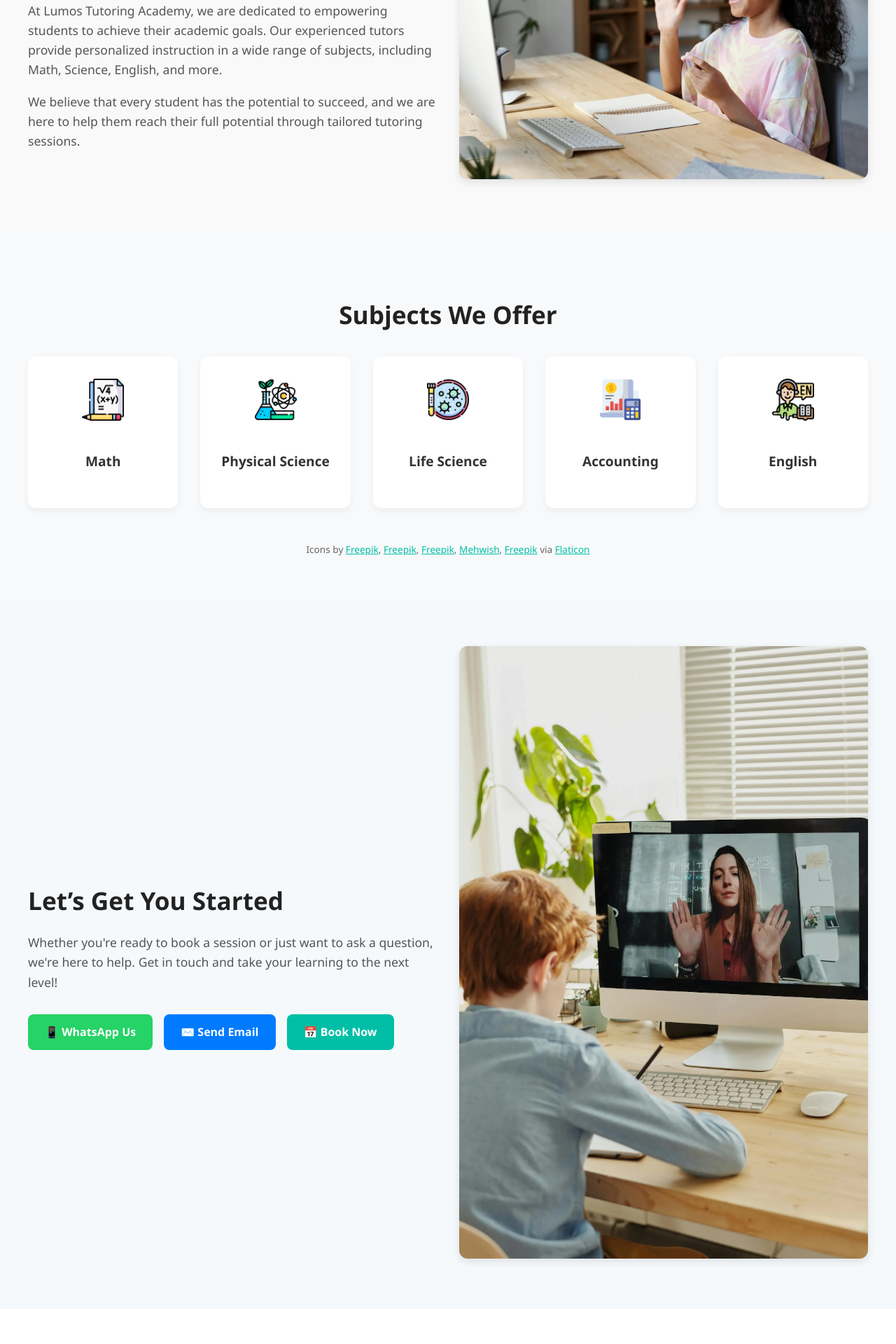
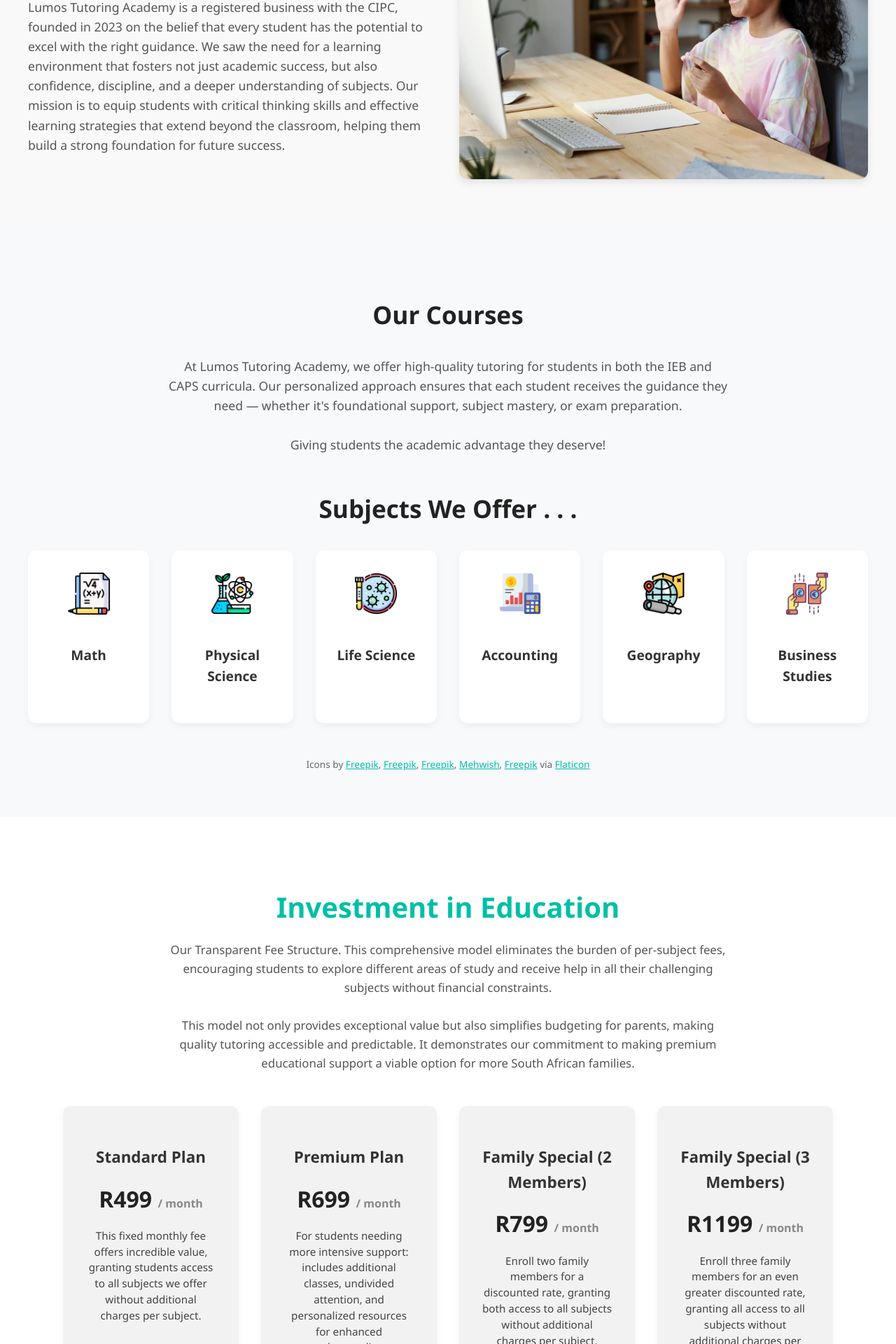
Before and after one commit to BaneleJerry/tutoring-website, a React (Create React App) app: page / in a window 1280 px wide. Shown: the part 1100-3020 px from the top of the page at 70% size. Before the commit the page ends 2970 px from the top, so only its background shows below. Built offline with nearby package versions, Linux system fonts and the light colour scheme.

Commit message:
add to sunjets and pricing

```diff
--- a/src/components/about us/about.jsx
+++ b/src/components/about us/about.jsx
@@ -9,17 +9,16 @@ const About = () => {
     <section className="section about-section">
       <div className="about-container">
         <div className="about-text">
-          <h2>About Us</h2>
+          <h2>Our Story</h2>
           <p>
-            At Lumos Tutoring Academy, we are dedicated to empowering students
-            to achieve their academic goals. Our experienced tutors provide
-            personalized instruction in a wide range of subjects, including
-            Math, Science, English, and more.
-          </p>
-          <p>
-            We believe that every student has the potential to succeed, and we
-            are here to help them reach their full potential through tailored
-            tutoring sessions.
+            Lumos Tutoring Academy is a registered business with the CIPC,
+            founded in 2023 on the belief that every student has the potential
+            to excel with the right guidance. We saw the need for a learning
+            environment that fosters not just academic success, but also
+            confidence, discipline, and a deeper understanding of subjects. Our
+            mission is to equip students with critical thinking skills and
+            effective learning strategies that extend beyond the classroom,
+            helping them build a strong foundation for future success.
           </p>
         </div>
         <div className="about-image">
--- /dev/null
+++ b/src/components/pricing/pricing.css
@@ -0,0 +1,67 @@
+.pricing-section {
+  background-color: #ffffff;
+  padding: 4rem 1rem;
+  text-align: center;
+}
+
+.pricing-container {
+  max-width: 1100px;
+  margin: 0 auto;
+}
+
+.pricing-container h2 {
+  font-size: 2.5rem;
+  color: #00bfa6;
+  margin-bottom: 1rem;
+}
+
+.pricing-intro {
+  font-size: 1.05rem;
+  color: #555;
+  max-width: 800px;
+  margin: 0 auto 3rem auto;
+  line-height: 1.6;
+}
+
+.pricing-grid {
+  display: grid;
+  grid-template-columns: repeat(auto-fit, minmax(240px, 1fr));
+  gap: 2rem;
+  margin-top: 2rem;
+}
+
+.pricing-card {
+  background-color: #f2f2f2;
+  border-radius: 12px;
+  padding: 2rem;
+  box-shadow: 0 4px 10px rgba(0, 0, 0, 0.06);
+  transition: transform 0.3s ease;
+}
+
+.pricing-card:hover {
+  transform: translateY(-5px);
+}
+
+.pricing-card h3 {
+  font-size: 1.4rem;
+  color: #333;
+  margin-bottom: 1rem;
+}
+
+.price {
+  font-size: 2rem;
+  color: #222;
+  font-weight: bold;
+  margin-bottom: 1rem;
+}
+
+.price span {
+  font-size: 1rem;
+  color: #888;
+}
+
+.pricing-card p {
+  font-size: 0.95rem;
+  color: #444;
+  line-height: 1.5;
+}
--- /dev/null
+++ b/src/components/pricing/pricing.jsx
@@ -0,0 +1,65 @@
+import React from "react";
+import "./pricing.css";
+
+const plans = [
+  {
+    title: "Standard Plan",
+    price: "R499",
+    description:
+      "This fixed monthly fee offers incredible value, granting students access to all subjects we offer without additional charges per subject.",
+  },
+  {
+    title: "Premium Plan",
+    price: "R699",
+    description:
+      "For students needing more intensive support: includes additional classes, undivided attention, and personalized resources for enhanced understanding.",
+  },
+  {
+    title: "Family Special (2 Members)",
+    price: "R799",
+    description:
+      "Enroll two family members for a discounted rate, granting both access to all subjects without additional charges per subject.",
+  },
+  {
+    title: "Family Special (3 Members)",
+    price: "R1199",
+    description:
+      "Enroll three family members for an even greater discounted rate, granting all access to all subjects without additional charges per subject.",
+  },
+];
+
+const Pricing = () => {
+  return (
+    <section className="pricing-section">
+      <div className="pricing-container">
+        <h2>Investment in Education</h2>
+        <p className="pricing-intro">
+          Our Transparent Fee Structure. This comprehensive model eliminates the
+          burden of per-subject fees, encouraging students to explore different
+          areas of study and receive help in all their challenging subjects
+          without financial constraints.
+          <br />
+          <br />
+          This model not only provides exceptional value but also simplifies
+          budgeting for parents, making quality tutoring accessible and
+          predictable. It demonstrates our commitment to making premium
+          educational support a viable option for more South African families.
+        </p>
+
+        <div className="pricing-grid">
+          {plans.map((plan, index) => (
+            <div className="pricing-card" key={index}>
+              <h3>{plan.title}</h3>
+              <div className="price">
+                {plan.price} <span>/ month</span>
+              </div>
+              <p>{plan.description}</p>
+            </div>
+          ))}
+        </div>
+      </div>
+    </section>
+  );
+};
+
+export default Pricing;
--- a/src/components/subjects/subjects.css
+++ b/src/components/subjects/subjects.css
@@ -13,6 +13,13 @@
   font-size: 2.2rem;
   margin-bottom: 2rem;
   color: #222;
+}
+.subjects-intro {
+  font-size: 1.1rem;
+  color: #555;
+  max-width: 800px;
+  margin: 0 auto 3rem auto;
+  line-height: 1.6;
 }
 
 .subjects-grid {
--- a/src/components/subjects/subjects.jsx
+++ b/src/components/subjects/subjects.jsx
@@ -6,21 +6,34 @@ import mathIcon from "../../assets/icons/math.png"; // Used for Math
 import scienceIcon from "../../assets/icons/science.png";
 import lifeIcon from "../../assets/icons/virus.png"; // Used for Life Science
 import accountingIcon from "../../assets/icons/accounting.png";
-import englishIcon from "../../assets/icons/english.png";
+import geographyIcon from "../../assets/icons/geography.png";
+import businessIcon from "../../assets/icons/business-and-finance.png"; // Used for English
 
 const subjects = [
   { title: "Math", icon: mathIcon },
   { title: "Physical Science", icon: scienceIcon },
   { title: "Life Science", icon: lifeIcon },
   { title: "Accounting", icon: accountingIcon },
-  { title: "English", icon: englishIcon },
+  { title: "Geography", icon: geographyIcon },
+  { title: "Business Studies", icon: businessIcon },
 ];
 
 const Subjects = () => {
   return (
     <section className="subjects-section">
       <div className="subjects-container">
-        <h2>Subjects We Offer</h2>
+        <h2>Our Courses</h2>
+        <p className="subjects-intro">
+          At Lumos Tutoring Academy, we offer high-quality tutoring for students
+          in both the IEB and CAPS curricula. Our personalized approach ensures
+          that each student receives the guidance they need — whether it's
+          foundational support, subject mastery, or exam preparation.
+          <br />
+          <br />
+          Giving students the academic advantage they deserve!
+        </p>
+
+        <h2>Subjects We Offer . . .</h2>
         <div className="subjects-grid">
           {subjects.map((subject, index) => (
             <div className="subject-card" key={index}>
--- a/src/pages/Home.jsx
+++ b/src/pages/Home.jsx
@@ -7,6 +7,7 @@ import Features from "../components/features";
 import About from "../components/about us/about";
 import Subjects from "../components/subjects/subjects";
 import Contact from "../components/contact us/contact";
+import Pricing from "../components/pricing/pricing";
 
 const Home = () => {
   return (
@@ -15,6 +16,7 @@ const Home = () => {
       <Hero />
       <About />
       <Subjects />
+      <Pricing />
       <Contact />
 
       {/* <Features /> */}
```
Also changed, not shown: src/assets/icons/business-and-finance.png (added), src/assets/icons/geography.png (added), src/pages/planes.jsx (added).
